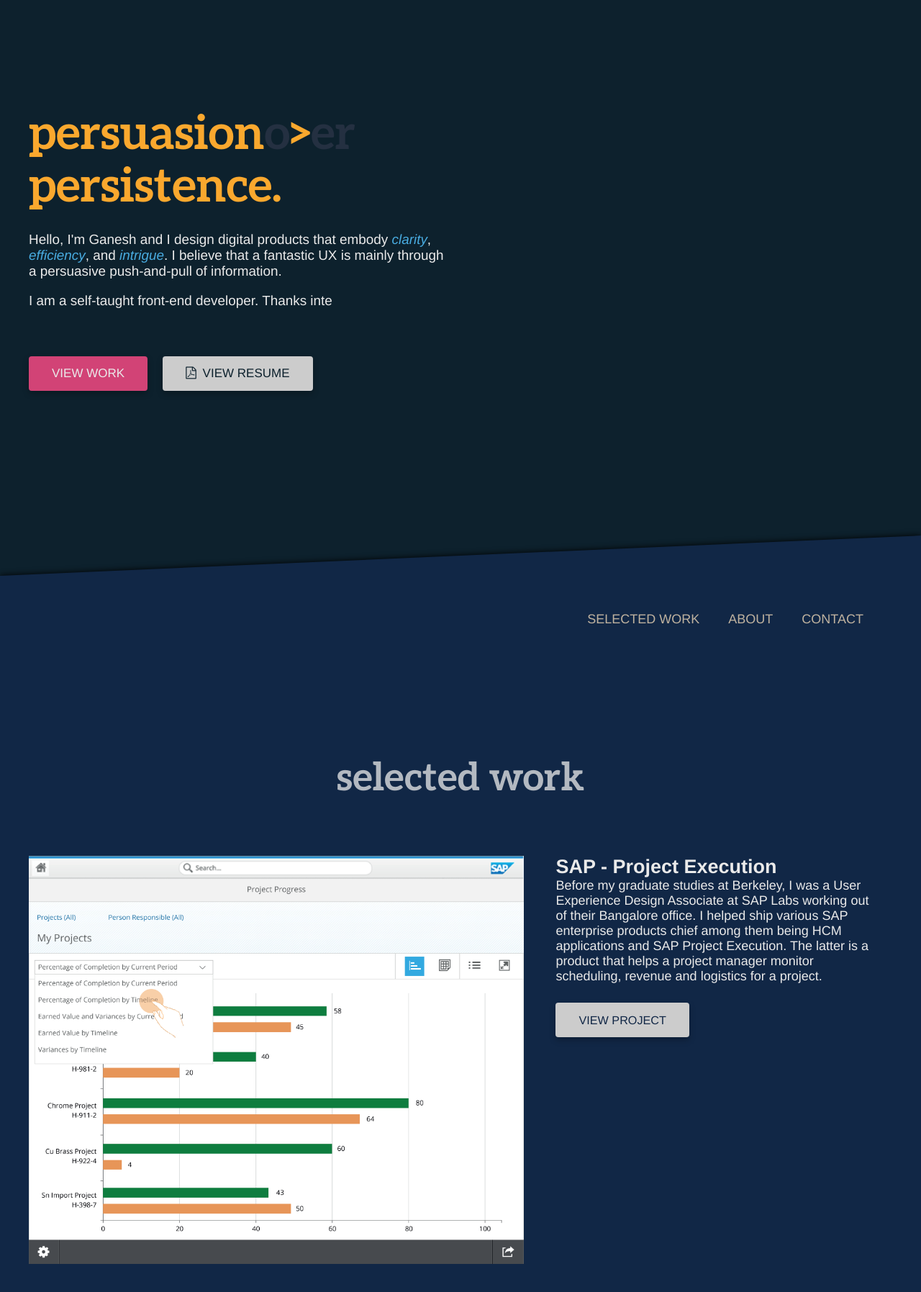
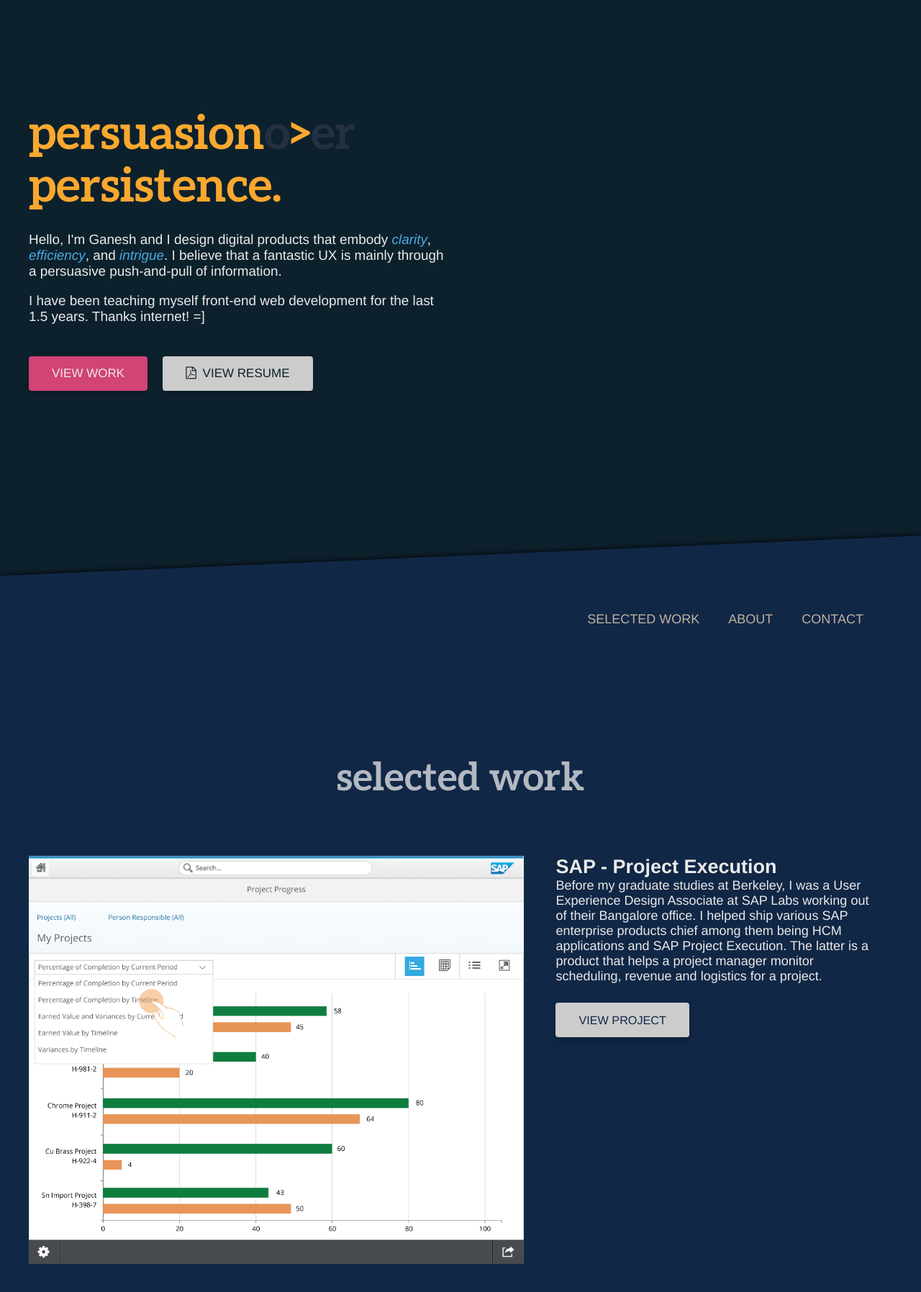
Before and after one commit to ganesh-iyer/ganesh-iyer.github.io, a Jekyll site: the page built from index.html, in a window 1280 px wide, cut to the strip 0-1892 px from the top of the page. Shown: the top 1795 px of the strip at 72% size. Built offline with Jekyll 4.4.1, drawn with Linux system fonts in a browser that asks for light colours; nearby versions of some CDN libraries.

Commit message:
Bug fixes

```diff
--- a/_includes/contact.html
+++ b/_includes/contact.html
@@ -23,7 +23,7 @@
           <input type="hidden" name="_next" value="{{ site.url }}/thanks.html" />
           <input type="hidden" name="_subject" value="New submission!" />
           <input type="text" name="_gotcha" style="display:none" />
-          <input type="submit" class="button button-blue button-big mobile-block" value="Send Message">
+          <input type="submit" class="primary-button intro-button" value="Send Message">
         </form>
       </div>
   </div>
--- a/css/app.sass
+++ b/css/app.sass
@@ -76,9 +76,10 @@
 	text-transform: uppercase
 	text-decoration: none
 	text-align: center
+	cursor: pointer
 	+transition(ease, 0.3s)
 	&:hover
-		+transform(translate(0px, -$atom-spacing*0.5))
+		+transform(translate(0px, -$atom-spacing*0.25))
 .primary-button
 	+button-general
 	background-color: $button-primary
--- a/css/gradients.sass
+++ /dev/null
@@ -1,30 +0,0 @@
-.front
-	// background-image: url(../img/triangles2.svg)
-	// +radial-gradient($portia-light, $antonio-red)
-	// background-size: cover --> this becomes important if it's an image. Not a gradient
-
-	// background: white
-	// +linear-gradient(#e43a15, #e65245)
-	// +linear-gradient(#C04848, #480048)
-	// +linear-gradient(#EC6F66, #F3A183)
-	// +linear-gradient(#7474BF, #348AC7)
-	// +linear-gradient(#ECE9E6, #FFFFFF)
-	// +linear-gradient(#085078, #85D8CE)
-	// +linear-gradient(#2c3e50, #2980b9)
-	// +linear-gradient(#274046, #E6DADA)
-	// +linear-gradient(#ADD100, #7B920A)
-	// +linear-gradient(#FF4E50, #F9D423)
-	// +linear-gradient(#F9D423, #FF4E50)
-	// +linear-gradient(#e74c3c, $shylock-dark)
-	// +linear-gradient(#eea849, #f46b45)
-	// +linear-gradient(#00C9FF, #92FE9D)
-	// +linear-gradient(#76b852, #8DC26F)
-	// +linear-gradient(#FFB75E, #ED8F03)
-	// +linear-gradient(#fd746c, #ff9068)
-	// +linear-gradient(#ff4b1f, #ff9068)
-	// +linear-gradient(#4CA1AF, #2C3E50)
-	// +linear-gradient(#ef473a, #cb2d3e)
-	// +linear-gradient(#134E5E, #71B280)
-	// +linear-gradient(#1CD8D2, #93EDC7)
-	// +linear-gradient(#24C6DC, #514A9D)
-	// +linear-gradient(#ED4264, #FFEDBC)
--- a/css/later.sass
+++ /dev/null
@@ -1,32 +0,0 @@
-// January 29
-
-body
-	// background: #eea849
-	// +linear-gradient($gradient-top, $gradient-bottom)
-	// background-image: url(../img/triangles.png)
-	// background-attachment: fixed
-	// background-size: cover
-	// bring back above code when adding an image
-
-.headline
-	h1
-		// text-shadow: 0px 1px 1px rgba($white, 0.5), 0px -1px 0px rgba($black, 0.05)
-		// -webkit-text-stroke-width: 1px
-		// -webkit-text-stroke-color: rgba($black, 0.25)
-		// +linear-gradient($gradient-top, $gradient-bottom)
-		// background-image: url(../img/triangles.png)
-		// background-attachment: fixed
-		// background-size: cover
-		// -webkit-background-clip: text
-		// -webkit-text-fill-color: transparent
-	.de-emph-headline
-		// text-shadow: 0px 1px 0px rgba(255,255,255,.2), 0px -1px 0px rgba(0,0,0,.1)
-
-.card
-	background: #fff
-	border-radius: $button-radius
-	box-shadow: 0 10px 20px rgba(0,0,0,0.19), 0 6px 6px rgba(0,0,0,0.23)
-	transition: all 0.6s cubic-bezier(.25,.8,.25,1)
-	margin-top: $atom-spacing*5
-	&:hover
-		+transform(translate(0, -$atom-spacing*0.5))
--- a/css/planb.sass
+++ /dev/null
@@ -1,548 +0,0 @@
-// Sticky Header with logo
-.site-nav
-	z-index: index($elements, site-nav)
-	+outer-container
-	+clearfix
-	.logo-alt
-		position: absolute
-		bottom: $atom-spacing*2
-		z-index: index($elements, logo-alt)
-		height: $atom-spacing*6
-		+span-columns(1)
-		opacity: 0
-		// you need a width parameter or this won't work
-		background: url(../img/logoalt.svg) no-repeat
-	nav
-		+outer-container
-		width: 100%
-		z-index: index($elements, nav)
-		position: absolute
-		bottom: 0
-		display: flex
-		justify-content: flex-end
-		ul
-			list-style: none
-			margin: 0
-			padding: 0
-			// margin-right: -$atom-spacing*5
-			li
-				float: left
-				margin-right: $atom-spacing*5
-				text-transform: uppercase
-				color: $portia-light
-				line-height: $atom-spacing*10
-.fixed
-	position: fixed
-	top: 0
-	right: 0
-	background: $shylock-dark
-	width: 100%
-	border-bottom: 1px solid $portia-light
-.nav-inner
-	max-width: $max-width
-	margin: 0 auto
-	display: flex
-	justify-content: flex-end
-	+outer-container
-
-
-
-
-// Sticky header that worked previously
-// Navigation
-.site-nav
-	z-index: index($elements, site-nav)
-	+outer-container
-	+clearfix
-	.logo-alt
-		opacity: 0
-		background: url(../img/logoalt.svg) no-repeat
-		height: 40px
-		+span-columns(2)
-		position: absolute
-		bottom: 16px
-		z-index: index($elements, logo-alt)
-	nav
-		+outer-container
-		width: 100%
-		z-index: index($elements, nav)
-		position: absolute
-		bottom: 0
-		color: $portia-light
-		text-transform: uppercase
-		padding: auto
-		display: flex
-		justify-content: flex-end
-		ul
-			margin: 0
-			padding: 0
-			list-style: none
-			display: inline-block
-			li
-				float: left
-				margin-right: ($atom-spacing * 4)
-				line-height: 72px
-.nav-inner
-	max-width: $max-width
-	margin: 0 auto
-	display: flex
-	justify-content: flex-end
-	+outer-container
-
-// For fixing the navigation
-.fixed-logo
-	position: fixed
-	top: 16px
-.fixed
-	position: fixed
-	top: 0
-	right: 0
-	background: $shylock-dark
-	width: 100%
-	border-bottom: 0.05px solid $portia-light
-
-
-
-	// &:before
-	// 	z-index: index($elements, projects-wrap)
-	// 	content: ''
-	// 	position: absolute
-	// 	left: 0
-	// 	top: -25.143px - $atom-spacing*10
-	// 	// top looks like tan(angle) of the height and then divide by 2
-	// 	// determine top using jQuery
-	// 	width: 100%
-	// 	height: 1520px
-	// 	background: $portia-light
-	// 	+transform(skew(0,-2deg))
-	// 	+backface-visibility(hidden)
-	// 	+box-shadow(0, 0, $atom-spacing*2, $black)
-
-// New approach - skew container and then reverse-skew content
-
-// .projects-wrap
-// 	background: $shylock-dark
-// 	+transform(skew(0, -2deg))
-// 	+clearfix
-// 	padding: $atom-spacing*5 0
-// 	margin-top: -$atom-spacing*15
-// 	+box-shadow(0, 0, $atom-spacing*2, $black)
-// 	z-index: index($elements, projects-wrap)
-
-// .about-wrap
-// 	background: $portia-light
-// 	+transform(skew(0,2deg))
-// 	padding: $atom-spacing*5 0
-// 	margin-top: -$atom-spacing*8
-// 	+box-shadow(0, 0, $atom-spacing*2, $white)
-// 	z-index: index($elements, about-wrap)
-//
-
-
-// .about-wrap
-// 	@extend .projects-wrap
-// 	background: $portia-light
-// 	&:before
-// 		z-index: index($elements, about-wrap)
-// 		top: -100vh
-// 		height: 272vh
-// 		background: $portia-light
-// 		+transform(skew(0, 2deg))
-// 		+box-shadow(0, 0, $atom-spacing*0.5, $black)
-// .about
-// 	@extend .projects
-// 	color: $shylock-dark
-// .skill
-// 	@extend .project
-// 	z-index: index($elements, skill)
-//
-// .contacts
-// 	@extend .projects
-// 	color: $bassanio-blue
-// .contact
-// 	@extend .project
-// 	z-index: index($elements, contact)
-// 	background: $bassanio-blue
-
-
-// .projects-wrap:before
-// 	content: ''
-// 	background: $shylock-dark
-// 	height: 100vh
-// 	position: absolute
-// 	z-index: index($elements, projects-wrap)
-// 	top: 80vh
-// 	left: 0
-// 	width: 100%
-// 	+transform(skew(0, -10deg))
-// 	+box-shadow(1px, -3px, 16px, rgba(0, 0, 0, 0.8))
-// 	overflow: visible
-// 	backface-visibility: initial
-
-// .projects, .about, .contacts
-// 	margin-bottom: 40px
-// 	color: $antonio-red
-// 	+clearfix
-// 	+outer-container
-// 	z-index: index($elements, projects)
-//
-// .project, .skill, .contact
-// 	background: $antonio-red
-// 	+span-columns(8)
-// 	height: 400px
-// 	margin-bottom: $atom-spacing*3
-// 	z-index: index($elements, project)
-
-// Alternative where you skew the wrapper and reverse-skew the content
-
-// 26th January spares
-// .projects-wrap.special
-// 	&::before
-// 		z-index: index($elements, projects-wrap)
-// 		content: ''
-// 		position: absolute
-// 		left: 0
-// 		// top and height are dummy values till jQuery fixes them
-// 		top: 0px
-// 		height: 1px
-// 		width: 100%
-// 		background: $shylock-dark
-// 		+transform(skew(0,-2.5deg))
-// 		+backface-visibility(hidden)
-// 		+box-shadow(0, 0, $atom-spacing, $black)
-// About
-// .about-wrap
-// 	background: $bassanio-blue
-// 	position: relative
-// 	margin-top: $atom-spacing*10
-// 	.about
-// 		+outer-container
-// 		+clearfix
-// 		position: relative
-// 		color: #eea849
-// 		z-index: index($elements, about)
-// 		padding: $atom-spacing*12 0 $atom-spacing*10 0
-.about-wrap.special
-	&::before
-		z-index: index($elements, about-wrap)
-		content: ''
-		position: absolute
-		left: 0
-		top: 0px
-		height: 1px
-		width: 100%
-		background: $bassanio-blue
-		+transform(skew(0, 2.5deg))
-		+backface-visibility(hidden)
-		+box-shadow(0, 0, $atom-spacing*2, $black)
-
-// replaced svgs with png so had to dump the previous projects out
-				// .project
-				// 	+outer-container
-				// 	z-index: index($elements, project)
-				// 	+clearfix
-				// 	+bp-baby-bear
-				// 		display: block
-				// 	+bp-mama-bear
-				// 		display: block
-				// 	+bp-papa-bear-and-above
-				// 		display: flex
-				// 		flex-direction: row
-				// 	.project-img
-				// 		display: block
-				// 		margin: 0
-				// 		padding: 0
-				// 		vertical-align: top
-				// 		+bp-baby-bear
-				// 			+span-columns(12)
-				// 			margin: 0 auto $atom-spacing*4 auto
-				// 		+bp-mama-bear
-				// 			margin: 0 auto $atom-spacing*4 auto
-				// 			+span-columns(10)
-				// 			+shift(1)
-				// 		+bp-papa-bear
-				// 			// max-height: 56vh
-				//
-				//
-				// 		+bp-monster-bear
-				// 			// max-height: 56vh
-				// 			+span-columns(7)
-				// 		+bp-gargantuan
-				// 			// max-height: 56vh
-				// 			+span-columns(7)
-				// 	.project-text
-				// 		max-height: 100%
-				// 		padding: 0 $atom-spacing*2
-				// 		+bp-baby-bear
-				// 			+span-columns(12)
-				// 		+bp-mama-bear
-				// 			+span-columns(12)
-				// 		+bp-papa-bear
-				// 			+span-columns(5)
-				// 		+bp-monster-bear
-				// 			+span-columns(5)
-				// 		+bp-gargantuan
-				// 			+span-columns(5)
-				// 		h2.item-header
-				// 			margin: 0
-				// 			padding: 0
-				// 		.project-button
-				// 			display: block
-				// 			+button-general
-				// 			color: $project-bg
-				// 			background: $project-text
-
-// .stage-wrap > .stage > .intro-img, (intro-text > project-heading
-// .stage-wrap
-// 	background-color: #333333
-// 	color: $dark-solid-bg
-// 	padding-top: $atom-spacing*10
-// 	.stage
-// 		+outer-container
-// 		+clearfix
-// 		padding: $atom-spacing*4 0
-// 		a
-// 			color: darken($intro-link, 10%)
-// 			border-bottom: 1px dotted $intro-link
-// 			font-style: normal
-// 			cursor: pointer
-// 		p
-// 			margin: $atom-spacing*2 0
-// 		.project-field, .project-special
-// 			text-transform: uppercase
-// 			font-weight: bold
-// 		.project-field
-// 			color: darken($contact-link, 10%)
-// 		.project-special
-// 			color: $button-primary
-// 		ul.project-skills
-// 			margin-top: -$atom-spacing*2
-// 		.intro-img
-// 			+bp-baby-bear
-// 				+span-columns(10)
-// 				+shift(1)
-// 			+bp-mama-bear
-// 				+span-columns(10)
-// 				+shift(1)
-// 			+bp-parent-bears
-// 				+span-columns(7)
-// 			img
-// 				display: block
-// 				width: 100%
-// 				height: auto
-// 		.intro-text
-// 			.project-heading
-// 				font-size: 1.5em
-// 			+bp-baby-bear
-// 				+span-columns(10)
-// 				+shift(1)
-// 			+bp-mama-bear
-// 				+span-columns(10)
-// 				+shift(1)
-// 			+bp-parent-bears
-// 				+span-columns(5)
-			// +bp-parent-bears
-			// 	+span-columns(8)
-			// 	+shift(2)
-			// 	padding: 0
-
-// .stage-wrap
-// 	background: $text-color
-// 	.stage
-// 		+outer-container
-// 		+clearfix
-// 		color: $dark-solid-bg
-// 		.intro-img
-// 			+span-columns(8)
-// 			+shift(2)
-// 			+bp-parent-bears
-// 				+span-columns(7)
-// 			img
-// 				width: 100%
-// 				display: block
-// 				height: auto
-// 		.intro-text
-// 			+span-columns(10)
-// 			+shift(1)
-// 			+bp-parent-bears
-// 				+span-columns(5)
-// 			.project-heading
-// 				font-size: 1.5em
-
-
-// project-section-wrap > project-section > project-section-heading, (project-section-text > key-term), (project-section-img > iframe, img), (project-section-img-2 > (img2 > iframe, img))
-
-.stage-wrap
-	background: $text-color
-	padding-top: $atom-spacing*10
-	// that is for the header but you still would need to add padding.
-	color: $dark-solid-bg
-	.baby-hide
-		+bp-baby-bear
-			display: none
-			width: 0
-			height: 0
-		+bp-mama-bear
-			display: none
-			width: 0
-			height: 0
-	.stage
-		box-sizing: border-box
-		padding: $atom-spacing*4 0
-		+outer-container
-		+clearfix
-		.stage-img
-			+bp-baby-bear
-				+span-columns(8)
-				+shift(2)
-				padding: $atom-spacing 0
-			+bp-mama-bear
-				+span-columns(8)
-				+shift(2)
-				padding: $atom-spacing 0
-			+bp-parent-bears
-				+span-columns(6)
-			img
-				width: 100%
-				height: auto
-				display: block
-		.stage-text
-			+bp-baby-bear
-				+span-columns(10)
-				+shift(1)
-			+bp-mama-bear
-				+span-columns(10)
-				+shift(1)
-			+bp-parent-bears
-				+span-columns(6)
-			.stage-heading
-				font-size: 1.5em
-			.project-field
-				text-transform: uppercase
-				font-weight: bold
-				color: darken($contact-link, 10%)
-			.project-special
-				color: darken($button-primary, 10%)
-			p
-				margin: $atom-spacing*2 0
-			a
-				color: darken($intro-link, 10%)
-				border-bottom: 1px dotted darken($intro-link, 10%)
-
-			// ul
-			// 	margin-top: -$atom-spacing*2
-
-// .project-section-wrap
-// 	padding: $atom-spacing*4 0
-// 	+bp-parent-bears
-// 		margin: 0
-// 	a
-// 		color: darken($intro-link, 10%)
-// 		border-bottom: 1px dotted $intro-link
-// 		font-style: normal
-// 	p.testimonial-author, p.image-desc
-// 		font-size: 0.9em
-// 		font-style: italic
-// 	background-color: $contact-bg
-// 	.project-section
-// 		padding-top: $atom-spacing*5
-// 		+outer-container
-// 	.project-section-heading
-// 		+span-columns(12)
-// 		padding: 0 $atom-spacing*2
-// 		+bp-parent-bears
-// 			+span-columns(10)
-// 			+shift(2)
-// 		h2
-// 			text-transform: uppercase
-// 			font-weight: bold
-// 			color: $headline
-// 			font-size: 1.2em
-// 	.project-section-img
-// 		border-radius: $atom-spacing
-// 		overflow: hidden
-// 		+span-columns(12)
-// 		padding: 0 $atom-spacing*2
-// 		margin: $atom-spacing*4 0
-// 		+bp-parent-bears
-// 			+span-columns(8)
-// 			+shift(2)
-// 		iframe, img
-// 			width: 100%
-// 			margin: 0 auto
-// 			display: block
-// 	.project-section-img-2
-// 		margin-top: $atom-spacing*2
-// 		+span-columns(12)
-// 		padding: 0 $atom-spacing*2
-// 		+bp-parent-bears
-// 			+span-columns(8)
-// 			+shift(2)
-// 		.img-2
-// 			border-radius: $atom-spacing*0.5
-// 			overflow: hidden
-// 			+span-columns(12)
-// 			margin: $atom-spacing*4 0
-// 			+bp-parent-bears
-// 				+span-columns(6)
-// 			iframe
-// 				+bp-parent-bears
-// 					max-height: 250px
-// 				max-height: 480px
-// 			iframe, img
-// 				width: 100%
-// 				margin: 0 auto
-// 				display: block
-// 	.project-section-text
-// 		+span-columns(12)
-// 		padding: 0 $atom-spacing*2
-// 		+bp-parent-bears
-// 			+span-columns(8)
-// 			+shift(2)
-
-
-// .stage-wrap
-// 	background: $text-color
-// 	color: $dark-solid-bg
-// .stage-section
-// 	+outer-container
-// 	+clearfix
-// 	padding: $atom-spacing*4 0
-// .stage-text
-// 	+bp-baby-bear
-// 		+span-columns(10)
-// 		+shift(1)
-// 	+bp-mama-bear
-// 		+span-columns(10)
-// 		+shift(1)
-// 	+bp-parent-bears
-// 		+span-columns(6)
-// 	.stage-heading
-// 		font-size: 1.5em
-// 	p
-// 		margin: $atom-spacing*2 0
-// 		.project-field
-// 			text-transform: uppercase
-// 			color: darken($contact-link, 10%)
-// 			font-weight: bold
-// 		.project-special
-// 			font-weight: bold
-// 			color: darken($button-primary, 10%)
-// 	a
-// 		color: darken($intro-link, 10%)
-// 		border-bottom: 1px dotted darken($intro-link, 10%)
-// .stage-img
-// 	+bp-baby-bear
-// 		+span-columns(10)
-// 		+shift(1)
-// 	+bp-mama-bear
-// 		+span-columns(10)
-// 		+shift(1)
-// 	+bp-parent-bears
-// 		+span-columns(6)
-// 	img
-// 		width: 100%
-// 		height: auto
-// 		display: block
-// .under-head
-// 	padding-top: $atom-spacing*14
--- a/js/app.js
+++ b/js/app.js
@@ -25,7 +25,7 @@
 
   // This is for the typed section on the landing area
   $(".typed").typed({
-        strings: ["I am a self-taught front-end developer. Thanks internet! =]",
+        strings: ["I have been teaching myself front-end web development for the last 1.5 years. Thanks internet! =]",
         "At present, I'm in my final semester of grad school studying HCI and Data Visualization at UC Berkeley.",
         "Recently, I learned to sing in overtones - two notes at the same time!",
         "I speak 7 languages, half of them half as fluently as the other.",
```
Also changed, not shown: 1 other file.
